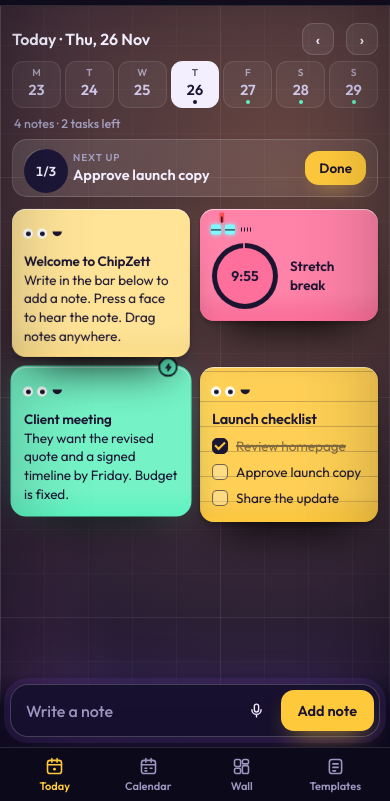
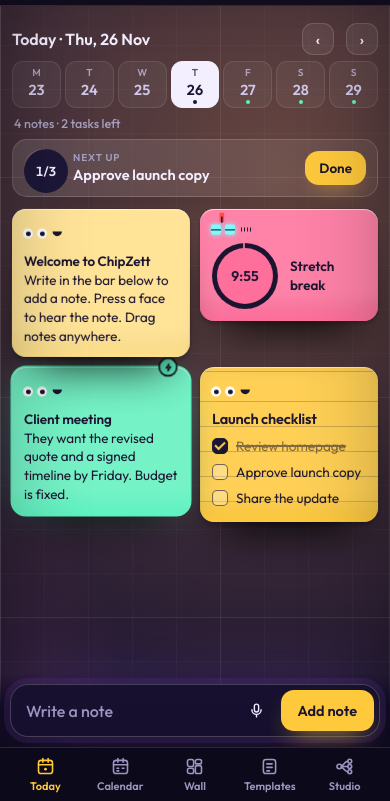
Before and after one commit to chipzett/chipzett, a plain HTML site: page app/index.html in a window 390 px wide. Shown: the part 43-844 px from the top of the page. Drawn offline with Linux system fonts and the light colour scheme; a web font is replaced by a local one.

Commit message:
Phone: Studio tab in the bottom bar
Co-Authored-By: Claude Fable 5.2 <noreply@anthropic.com>
Claude-Session: https://claude.ai/code/session_01McQJpbHHdGF15adjuHPAeE

```diff
--- a/app/index.html
+++ b/app/index.html
@@ -812,7 +812,7 @@ body.ws:not(.st-play) .note.is-agent .paper{box-shadow:inset 0 1px 0 rgba(255,25
   .pquick::-webkit-scrollbar{display:none}
   .pquick button{flex:none;font:600 13.500px var(--ui);padding:8px 14px;border-radius:999px;color:#e9e4ff;background:rgba(24,18,48,.92);border:1px solid rgba(255,255,255,.18);backdrop-filter:blur(10px);-webkit-backdrop-filter:blur(10px)}
   .pquick button.ag[aria-pressed=true]{background:var(--mint);border-color:var(--mint);color:#1b1430}
-  body.ph .ptabs{display:grid;grid-template-columns:repeat(4,1fr);position:fixed;left:0;right:0;bottom:0;z-index:7;padding:6px 8px calc(6px + env(safe-area-inset-bottom));background:rgba(13,10,27,.96);border-top:1px solid rgba(255,255,255,.12);backdrop-filter:blur(14px);-webkit-backdrop-filter:blur(14px)}
+  body.ph .ptabs{display:grid;grid-template-columns:repeat(5,1fr);position:fixed;left:0;right:0;bottom:0;z-index:7;padding:6px 8px calc(6px + env(safe-area-inset-bottom));background:rgba(13,10,27,.96);border-top:1px solid rgba(255,255,255,.12);backdrop-filter:blur(14px);-webkit-backdrop-filter:blur(14px)}
   .ptabs button{display:grid;justify-items:center;gap:3px;padding:6px 2px;border-radius:12px;font:600 11.500px var(--ui);color:#9d95c0}
   .ptabs svg{width:23px;height:23px;fill:none;stroke:currentColor;stroke-width:1.800;stroke-linecap:round;stroke-linejoin:round}
   .ptabs button[aria-pressed=true]{color:var(--mango)}
@@ -2135,6 +2135,7 @@ function phBuild(){
   tab('month','<rect x="4" y="5" width="16" height="15" rx="3"/><path d="M4 10h16M9 3v4M15 3v4M8 14h2M14 14h2M8 17h2"/>',L('Calendar','Calendar'),()=>tvGo('month',WS.date));
   tab('all','<rect x="4" y="4" width="7" height="8" rx="2"/><rect x="13" y="4" width="7" height="5" rx="2"/><rect x="13" y="11" width="7" height="9" rx="2"/><rect x="4" y="14" width="7" height="6" rx="2"/>',L('Wall','Wall'),()=>tvGo('all'));
   tab('tpl','<rect x="5" y="4" width="14" height="16" rx="3"/><path d="M9 9h6M9 13h6M9 17h3"/>',L('Templates','Templates'),()=>openGallery());
+  tab('stu','<circle cx="6" cy="12" r="2.6"/><circle cx="18" cy="6" r="2.2"/><circle cx="18" cy="12" r="2.2"/><circle cx="18" cy="18" r="2.2"/><path d="M8.5 11.200C12 10 12 6 15.800 6M8.600 12h7.200M8.500 12.800C12 14 12 18 15.800 18"/>','Studio',()=>openStudio(stWall()));
   tabs.setAttribute('aria-label',L('Views','Views'));
   const chip=(label,fn)=>{const b=el('button');b.type='button';b['textContent']=label;b.onclick=()=>fn(b);quick.append(b);return b},inp=wsEls.inp,start=t=>{inp.value=t;inp.focus();try{inp.setSelectionRange(t.length,t.length)}catch(e){}};
   chip(L('List','List'),()=>start('todo: '));chip(L('Reminder','Reminder'),()=>start(L('remind me in 10 min ','remind me in 10 min ')));chip(L('Goal','Goal'),()=>start('goal: '));
@@ -2537,7 +2538,7 @@ function openStudio(list,tab){list=(list||[]).filter(n=>!covered(n)&&n.type!=='i
   [['map',L('Mind map','Mind map')],['deck',L('Slides','Slides')],['info',L('Infographic','Infographic')]].forEach(([k,t])=>{const b=el('button');b.type='button';b.dataset.k=k;b['textContent']=t;b.onclick=()=>show(k);nav.append(b)});
   const key=e=>{if(e.key==='Escape'&&!document.fullscreenElement){close();return}if(keyNav)keyNav(e)},rs=()=>{if(o._fit)o._fit()},close=()=>{o.remove();removeEventListener('keydown',key,true);removeEventListener('resize',rs);document.removeEventListener('fullscreenchange',rs);document.body.classList.remove('stp')};o._close=close;x.onclick=close;addEventListener('keydown',key,true);addEventListener('resize',rs);document.addEventListener('fullscreenchange',rs);
   hd.append(tt,nav,acts,x);o.append(hd,hint,main,all);document.body.append(o);show(tab||'map')}
-const stWall=()=>notes.filter(n=>!isHid(n)&&!covered(n)).sort((a,b)=>(b.touch||b.made||0)-(a.touch||a.made||0));
+const stWall=()=>{const s=(a,b)=>(b.touch||b.made||0)-(a.touch||a.made||0),v=notes.filter(n=>!isHid(n)&&!covered(n)&&plainOf(n).trim()).sort(s);return v.length?v:notes.filter(n=>!covered(n)).sort(s)};
 /* ---------- open a note in the person's own AI app (no ChipZett server, no key) ---------- */
 const OUT=[['ChatGPT','https://chatgpt.com/?q='],['Claude','https://claude.ai/new?q='],['Perplexity','https://www.perplexity.ai/search?q=']];
 function openOut(n){if(covered(n))return;const {b,close}=pssBox(),h=el('h3'),p=el('p'),pa=el('div','pa outp'),sm=el('small'),txt=plainOf(n).trim().slice(0,1800);
```
